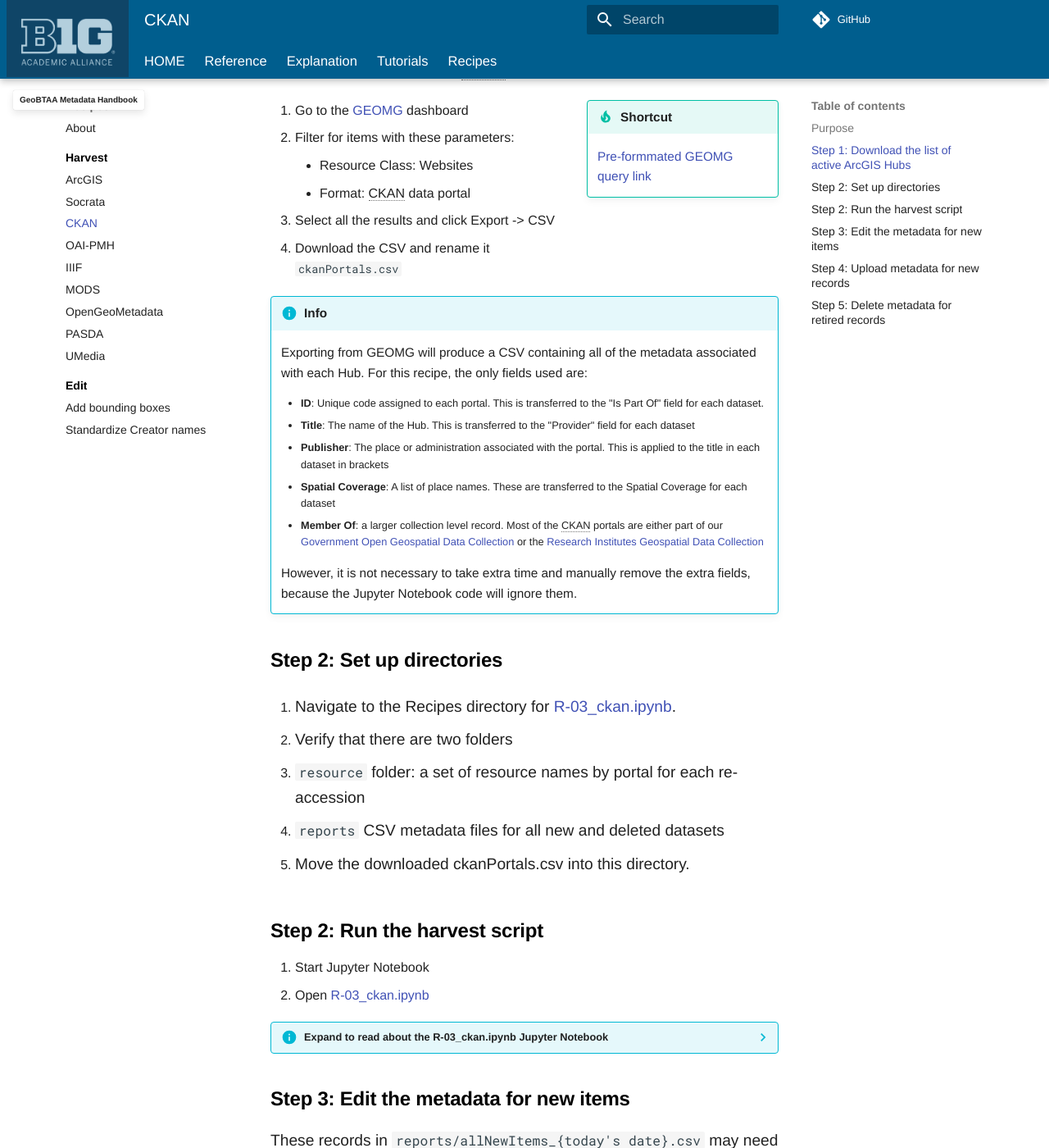
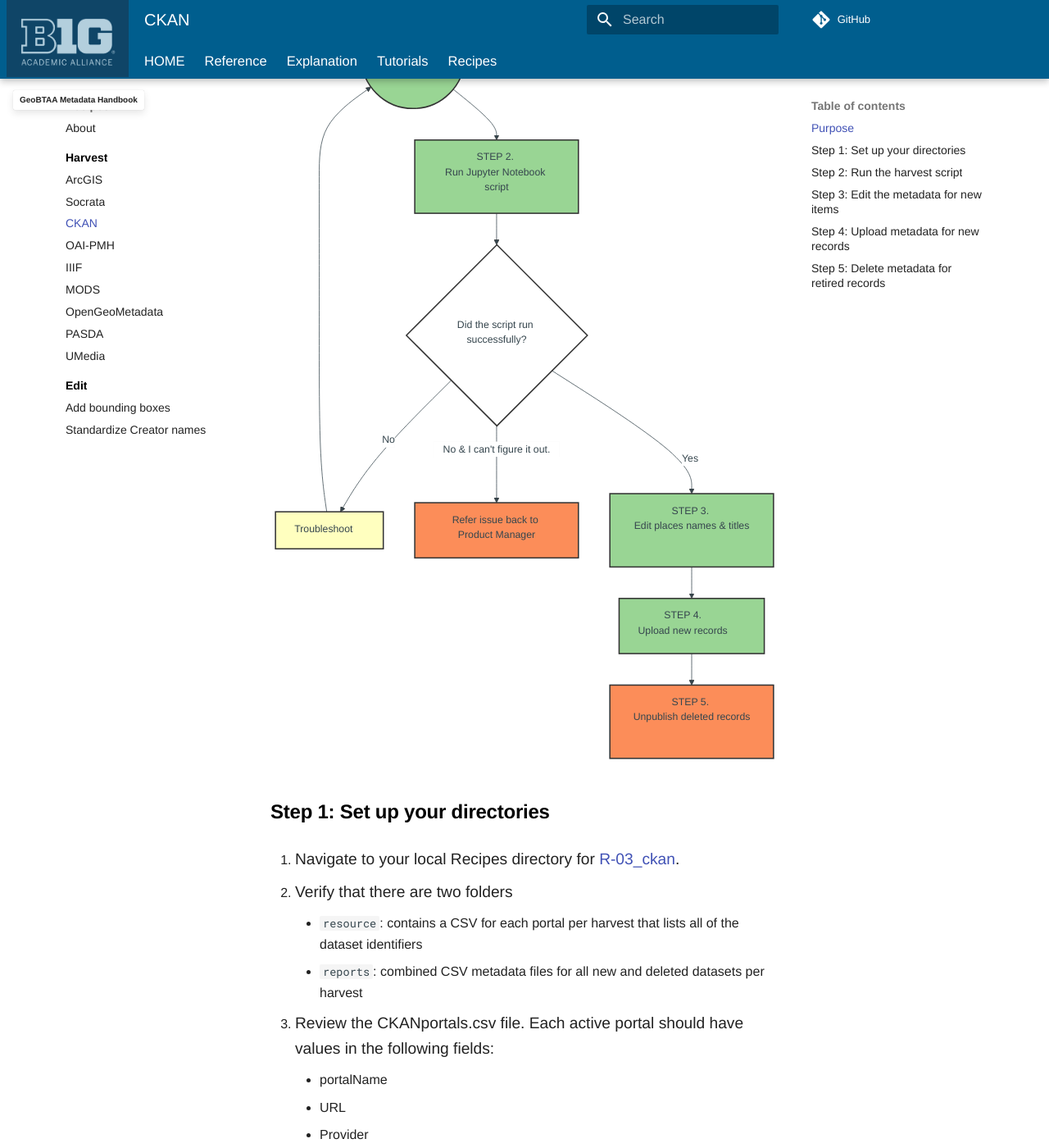
Before and after one commit to geobtaa/metadata, an MkDocs documentation site: the page built from docs/recipes/R-03_ckan.md, in a window 1280 px wide and 1400 px high, scrolled down 361 px. Shown: the whole window at 82% size. Built offline with MkDocs 1.6.1 and Material for MkDocs 9.7.7, drawn with Linux system fonts in a browser that asks for light colours; some web fonts are replaced; comment, search, counter and statistics services are not loaded; some of the changed text lies outside the part shown.

Commit message:
update CKAN and some types

````diff
--- a/docs/recipes/R-03_ckan.md
+++ b/docs/recipes/R-03_ckan.md
@@ -1,62 +1,67 @@
 ## Purpose
 
-To scan the CKAN data portals and retrieve metadata for new items while returning a list of deleted items.
+To scan the [Action API for CKAN data portals](https://docs.ckan.org/en/2.9/api/) and retrieve metadata for new items while returning a list of deleted items.
 
-## Step 1: Download the list of active ArcGIS Hubs
 
-We maintain a list of active CKAN sites in GEOMG.
+``` mermaid
+graph TB
 
-!!! tip inline end "Shortcut"
+A((STEP 1. <br>Set up directories)) --> B[STEP 2. <br>Run Jupyter Notebook script] ;
+B --> C{Did the script run successfully?};
+C --> |No| D[Troubleshoot];
+D -->A;
+C --> |No & I can't figure it out.| F[Refer issue back to Product Manager];
+C --> |Yes| E[STEP 3. <br>Edit places names & titles];
+E --> G[STEP 4. <br>Upload new records];
+G --> H[STEP 5. <br>Unpublish deleted records];
 
-	[Pre-formmated GEOMG query link](https://geomg.lib.umn.edu/documents?f%5Bdct_format_s%5D%5B%5D=CKAN+data+portal&rows=20&sort=score+desc)
+classDef goCell fill:#99d594,stroke:#333,stroke-width:2px
+class A,B,C,E,G goCell;
+classDef troubleCell fill:#ffffbf,stroke:#333,stroke-width:2px;
+class D troubleCell;
+classDef endCell fill:#fc8d59,stroke:#333,stroke-width:2px
+class F,H endCell;
+classDef questionCell fill:#fff,stroke:#333,stroke-width:2px;
+class C questionCell;
 
-1. Go to the [GEOMG](https://geomg.lib.umn.edu) dashboard
-2. Filter for items with these parameters:
-  	 - Resource Class: Websites
-  	 - Format: CKAN data portal
-3. Select all the results and click Export -> CSV
-4. Download the CSV and rename it `ckanPortals.csv`
 
-!!! info
 
-	Exporting from GEOMG will produce a CSV containing all of the metadata associated with each Hub. For this recipe, the only fields used are:
+```
 
-	* **ID**: Unique code assigned to each portal. This is transferred to the "Is Part Of" field for each dataset.
-	* **Title**: The name of the Hub. This is transferred to the "Provider" field for each dataset
-	* **Publisher**: The place or administration associated with the portal. This is applied to the title in each dataset in brackets
-	* **Spatial Coverage**: A list of place names. These are transferred to the Spatial Coverage for each dataset
-	* **Member Of**: a larger collection level record. Most of the CKAN portals are either part of our [Government Open Geospatial Data Collection](https://geo.btaa.org/catalog/ba5cc745-21c5-4ae9-954b-72dd8db6815a) or the [Research Institutes Geospatial Data Collection](https://geo.btaa.org/catalog/b0153110-e455-4ced-9114-9b13250a7093)
 
-	However, it is not necessary to take extra time and manually remove the extra fields, because the Jupyter Notebook code will ignore them.
+## Step 1: Set up your directories
 
-## Step 2: Set up directories
-
-1. Navigate to the Recipes directory for [R-03_ckan.ipynb](https://github.com/geobtaa/harvesting-guide/blob/main/recipes/R-03_ckan/R-03_ckan.ipynb).
+1. Navigate to your local Recipes directory for [R-03_ckan](https://github.com/geobtaa/harvesting-guide/blob/main/recipes/R-03_ckan).
 
 2. Verify that there are two folders
+	* `resource`: contains a CSV for each portal per harvest that lists all of the dataset identifiers
+	* `reports`: combined CSV metadata files for all new and deleted datasets per harvest
 
-- `resource` folder: a set of resource names by portal for each re-accession
-- `reports` CSV metadata files for all new and deleted datasets
-
-3. Move the downloaded ckanPortals.csv into this directory.
+3.  Review the CKANportals.csv file. Each active portal should have values in the following fields:
+	* portalName
+	* URL
+	* Provider
+	* Publisher
+	* Spatial Coverage
+	* Bounding Box
 
 ## Step 2: Run the harvest script
 
 1. Start Jupyter Notebook
-2. Open [R-03_ckan.ipynb](https://github.com/geobtaa/harvesting-guide/blob/main/recipes/R-03_ckan)
+2. Open your local copy of [R-03_ckan.ipynb](https://github.com/geobtaa/harvesting-guide/blob/main/recipes/R-03_ckan)
 
+!!! info
 
-??? info "Expand to read about the R-03_ckan.ipynb Jupyter Notebook"
+	This script will harvest from a set of CKAN data portals. It saves a list of datasets found in each portal and will compare the output between runs. The result will be two CSVs: new items and deleted items.
 
-	This script will harvest from a set of CKAN data portals. It saves metadata files and will compare the output between runs. The result will be two CSVs: new items and deleted items.
+	The script only harvests items that can be identified as shapefiles or imagery.
 
 ## Step 3: Edit the metadata for new items
 
-These records in `reports/allNewItems_{today's date}.csv` may need manual editing.
+The new records can be found in `reports/allNewItems_{today's date}.csv` and will need some manual editing.
 
-!!! info "in progress"
-
-	This section will be expanded after the CKAN harvest script is updated.
+* **Spatial Coverage**: Add place names related to the datasets.
+* **Title**: Concatenate values in the Alternative Title column with the Spatial Coverage of the dataset.
 
 
 ## Step 4: Upload metadata for new records
@@ -65,4 +70,4 @@
 
 ## Step 5: Delete metadata for retired records
 
-Use the [GEOMG documents update script](https://github.com/geobtaa/workflows/tree/main/editing/geomg-documents-update) to unpublish records that are no longer active found in `reports/allDeletedItems_{today's date}.csv`
+Unpublish records found in `reports/allDeletedItems_{today's date}.csv`. This can be done in GEOMG manually (one by one) or with the [GEOMG documents update script](https://github.com/geobtaa/workflows/tree/main/editing/geomg-documents-update).
--- a/docs/recipes/index.md
+++ b/docs/recipes/index.md
@@ -1,6 +1,6 @@
 These recipes are step-by-step how-to guides for harvesting and processing metadata from the sites that we harvest the most frequently.
 
-The scripts needed for these recipes are all in the form of Jupyter Notebooks in our [Harvesting Guide repository](https://github.com/geobtaa/harvesting-guide).
+The scripts needed for these recipes are all in the form of Jupyter Notebooks. To get started, download, fork, or clone the [Harvesting Guide repository](https://github.com/geobtaa/harvesting-guide).
 
 
 !!! warning
--- a/mkdocs.yml
+++ b/mkdocs.yml
@@ -55,6 +55,9 @@
                     class: mermaid
                     format: !!python/name:pymdownx.superfences.fence_code_format
                     showSequenceNumbers: true
+                    noteFontWeight: "10px"
+                    actorFontSize: "10px"
+                    messageFontSize: "10px"
       - pymdownx.tabbed:
             alternate_style: true
 
````
Also changed, not shown: docs/recipes/R-02_socrata.md (+1 -1 lines).
